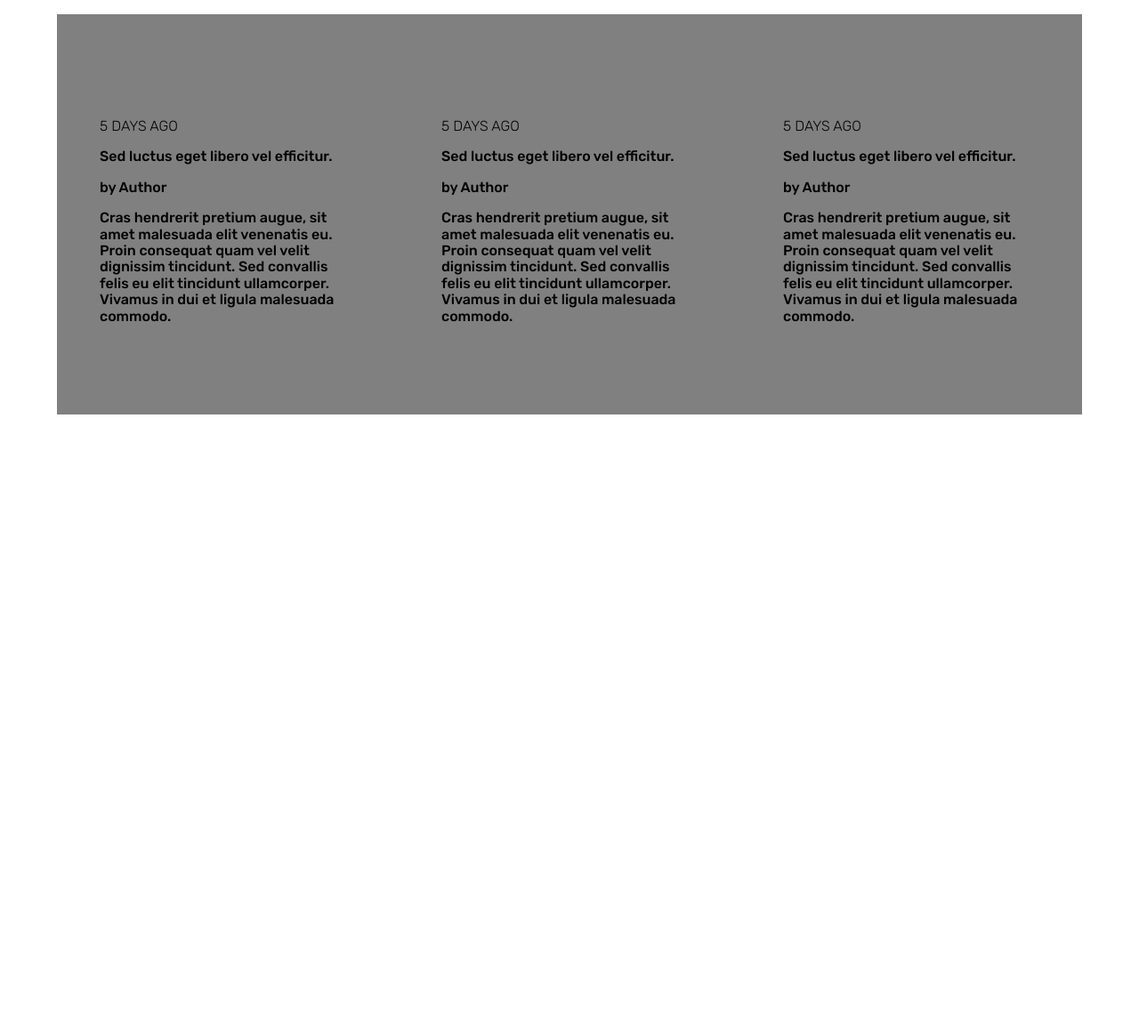
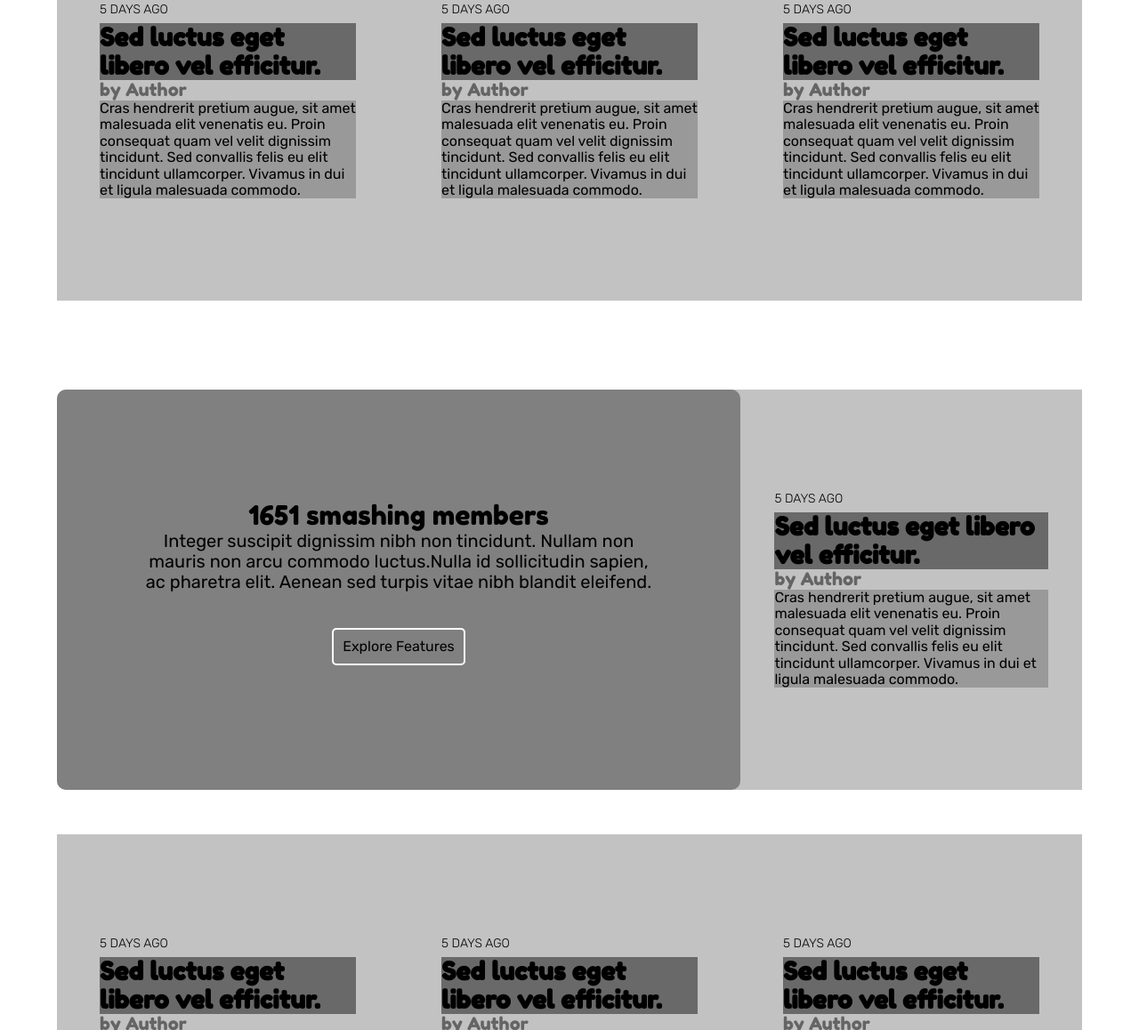
Before and after one commit to Meltrust/Design-Teardown, a plain HTML site: page index.html in a window 1280 px wide. Shown: the part 1642-2800 px from the top of the page at 89% size. Before the commit the page ends 2108 px from the top, so only its background shows below. Drawn offline with nearby package versions, Linux system fonts and the light colour scheme.

Commit message:
Include new sections and more styling

```diff
--- a/index.html
+++ b/index.html
@@ -9,9 +9,10 @@
       href="https://necolas.github.io/normalize.css/latest/normalize.css"
     />
     <link
-      href="https://fonts.googleapis.com/css2?family=Rubik:ital,wght@0,300;0,500;1,300&display=swap"
+      href="https://fonts.googleapis.com/css2?family=Rubik:ital,300&display=swap"
       rel="stylesheet"
     />
+    <link rel="stylesheet" href="https://fonts.googleapis.com/css2?family=Fredoka+One&display=swap">
     <link rel="stylesheet" href="style.css" />
     <title>Smashing Magazine</title>
   </head>
@@ -107,5 +108,74 @@
         </div>
       </div>
     </div>
+
+    <div class="members">
+        <div class="members-left">
+            <p class="members-head">1651 smashing members</p>
+            <p class="members-text">Integer suscipit dignissim nibh non tincidunt. Nullam non mauris non arcu commodo luctus.Nulla id sollicitudin sapien, ac pharetra elit. Aenean sed turpis vitae nibh blandit eleifend.</p>
+            <p class="members-btn">Explore Features</p>
+        </div>
+        <div class="members-right">
+            <div class="right-rel">
+                <p class="rel-time">5 DAYS AGO</p>
+                <div class="rel-head">Sed luctus eget libero vel efficitur.</div>
+                <p class="rel-auth">by Author</p>
+                <div class="rel-text">
+                Cras hendrerit pretium augue, sit amet malesuada elit venenatis eu.
+                Proin consequat quam vel velit dignissim tincidunt. Sed convallis
+                felis eu elit tincidunt ullamcorper. Vivamus in dui et ligula
+                malesuada commodo.
+                </div>
+            </div>
+        </div>
+
+    </div>
+
+    <div class="related">
+            <div class="rel-art">
+              <p class="rel-time">5 DAYS AGO</p>
+              <div class="rel-head">Sed luctus eget libero vel efficitur.</div>
+              <p class="rel-auth">by Author</p>
+              <div class="rel-text">
+                Cras hendrerit pretium augue, sit amet malesuada elit venenatis eu.
+                Proin consequat quam vel velit dignissim tincidunt. Sed convallis
+                felis eu elit tincidunt ullamcorper. Vivamus in dui et ligula
+                malesuada commodo.
+              </div>
+            </div>
+
+            <div class="rel-art">
+              <p class="rel-time">5 DAYS AGO</p>
+              <div class="rel-head">Sed luctus eget libero vel efficitur.</div>
+              <p class="rel-auth">by Author</p>
+              <div class="rel-text">
+                Cras hendrerit pretium augue, sit amet malesuada elit venenatis eu.
+                Proin consequat quam vel velit dignissim tincidunt. Sed convallis
+                felis eu elit tincidunt ullamcorper. Vivamus in dui et ligula
+                malesuada commodo.
+              </div>
+            </div>
+
+            <div class="rel-art">
+              <p class="rel-time">5 DAYS AGO</p>
+              <div class="rel-head">Sed luctus eget libero vel efficitur.</div>
+              <p class="rel-auth">by Author</p>
+              <div class="rel-text">
+                Cras hendrerit pretium augue, sit amet malesuada elit venenatis eu.
+                Proin consequat quam vel velit dignissim tincidunt. Sed convallis
+                felis eu elit tincidunt ullamcorper. Vivamus in dui et ligula
+                malesuada commodo.
+              </div>
+            </div>
+          </div>
+
+    <div class="bottom-members">
+        <div class="members-left">
+                <p class="members-head">1651 smashing members</p>
+                <p class="members-text">Integer suscipit dignissim nibh non tincidunt. Nullam non mauris non arcu commodo luctus.Nulla id sollicitudin sapien, ac pharetra elit. Aenean sed turpis vitae nibh blandit eleifend.</p>
+                <p class="members-btn">Explore Features</p>
+        </div>
+    </div>
+
   </body>
 </html>
--- a/style.css
+++ b/style.css
@@ -8,7 +8,7 @@ nav {
   height: 30vh;
   width: 100%;
   align-items: center;
-  background: grey;
+  background: rgb(93, 93, 93);
 }
 
 .nav-items {
@@ -49,7 +49,7 @@ nav {
 
 .banner div {
   font-weight: bold;
-  background: grey;
+  background: rgb(53, 52, 52);
   padding: 10px;
   width: fit-content;
   font-size: 28px;
@@ -62,8 +62,8 @@ nav {
   row-gap: 0px;
   column-gap: 0px;
   margin-bottom: 50px;
-  padding-bottom: 10%;
   width: 100%;
+  font-family: 'Fredoka One';
 }
 
 .article {
@@ -80,6 +80,7 @@ nav {
 
 .author span {
   font-weight: 100;
+  font-family: 'Times New Roman', Times, serif;
 }
 
 .desc {
@@ -98,9 +99,9 @@ nav {
 }
 
 .related {
-  margin: 0 auto;
+  margin: 0 auto 100px;
   width: 90%;
-  background-color: gray;
+  background-color: rgb(194, 194, 194);
   display: flex;
   justify-content: space-around;
   height: 450px;
@@ -113,4 +114,89 @@ nav {
 
 .rel-time {
   font-weight: 100;
+  margin: 0 0 7px;
+  font-size: 14px;
 }
+
+.rel-head {
+  background: rgb(105, 105, 105);
+  color:black;
+  font-size: 28px;
+  font-weight: bold;
+  font-family: 'Fredoka One';
+}
+
+.rel-auth {
+  color: rgb(100, 100, 100);
+  font-family: 'Fredoka One';
+  font-size: 20px;
+  margin: 0;
+}
+
+.rel-text {
+  background: rgb(153, 153, 153);
+}
+
+.members {
+  display: flex;
+  margin: 50px auto 50px;
+  width: 90%;
+  align-items: center;
+  height: 450px;
+  background-color: rgb(194, 194, 194);
+  border-radius: 10px 0 0 10px;
+}
+
+.members-left {
+  display: flex;
+  flex: 3;
+  flex-direction: column;
+  justify-content: center;
+  align-items: center;
+  background: grey;
+  height: 100%;
+  border-radius: 10px;
+}
+
+.members-text{
+  width: 75%;
+  margin: 0 auto;
+}
+
+.members-right {
+  display: flex;
+  flex: 1.5;
+  height: 100%;
+  align-items: center;
+}
+
+.members-head {
+  font-family: 'Fredoka One';
+  font-size: 30px;
+  margin: 0;
+}
+
+.members-text {
+  font-size: 20px;
+  text-align: center;
+}
+
+.members-btn {
+  padding: 10px;
+  border: 2px solid white;
+  width: max-content;
+  border-radius: 5px;
+  margin-top: 40px;
+}
+
+.right-rel{
+  width: 80%;
+  margin: 0 auto;
+}
+
+.bottom-members{
+  display: flex;
+  width: 90%;
+  margin: 50px auto 0;
+  height: 300px;
+}
```
